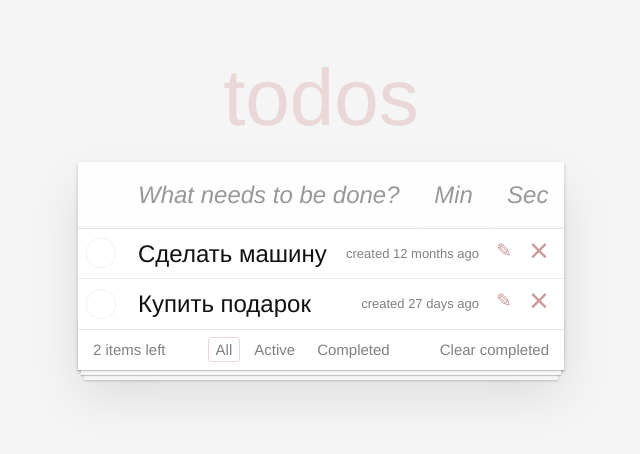
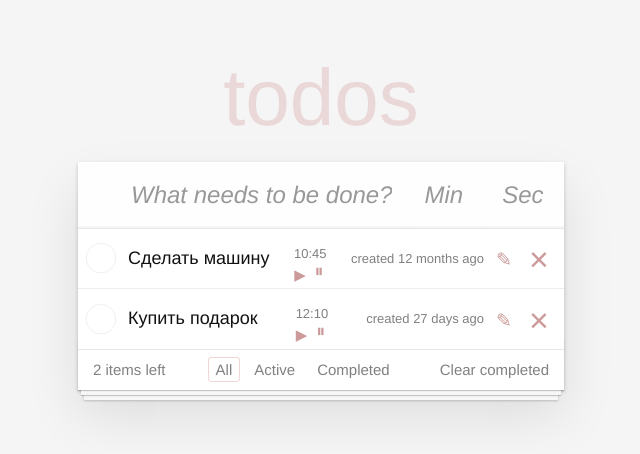
Before and after one commit to Zrazhevskii/kata_react, a React (Vite) app: page / in a window 1280 px wide. Shown: the top 454 px of the page, without its empty margins (319-959 px from the left). Built offline with nearby package versions, Linux system fonts and the light colour scheme.

Commit message:
верстка timer start stop

```diff
--- a/src/App.css
+++ b/src/App.css
@@ -3,19 +3,6 @@
    margin: 0 auto;
    padding: 2rem;
    text-align: center;
-}
-
-.logo {
-   height: 6em;
-   padding: 1.5em;
-   will-change: filter;
-   transition: filter 300ms;
-}
-.logo:hover {
-   filter: drop-shadow(0 0 2em #646cffaa);
-}
-.logo.react:hover {
-   filter: drop-shadow(0 0 2em #61dafbaa);
 }
 
 @keyframes logo-spin {
@@ -40,3 +27,43 @@
 .read-the-docs {
    color: #888;
 }
+
+.todoapp {
+   background: #fff;
+   margin: 130px 0 40px 0;
+   position: relative;
+   box-shadow:
+      0 2px 4px 0 rgba(0, 0, 0, 0.2),
+      0 25px 50px 0 rgba(0, 0, 0, 0.1);
+}
+
+.todoapp input::-webkit-input-placeholder {
+   font-style: italic;
+   font-weight: 300;
+   color: rgba(0, 0, 0, 0.4);
+}
+
+.todoapp input::-moz-placeholder {
+   font-style: italic;
+   font-weight: 300;
+   color: rgba(0, 0, 0, 0.4);
+}
+
+.todoapp input::input-placeholder {
+   font-style: italic;
+   font-weight: 300;
+   color: rgba(0, 0, 0, 0.4);
+}
+
+.todoapp h1 {
+   position: absolute;
+   top: -140px;
+   width: 100%;
+   font-size: 80px;
+   font-weight: 200;
+   text-align: center;
+   color: rgba(175, 47, 47, 0.15);
+   -webkit-text-rendering: optimizeLegibility;
+   -moz-text-rendering: optimizeLegibility;
+   text-rendering: optimizeLegibility;
+}
--- a/src/App.jsx
+++ b/src/App.jsx
@@ -6,8 +6,8 @@ import Footer from './components/Footer/Footer';
 
 export default function App() {
    const [tasks, setTasks] = useState([
-      { idTask: 1, task: 'Сделать машину', active: true, created: new Date(2023, 7, 1, 10, 28, 15) },
-      { idTask: 2, task: 'Купить подарок', active: true, created: new Date(2024, 6, 2, 18, 5, 34) },
+      { idTask: 1, task: 'Сделать машину', active: true, created: new Date(2023, 7, 1, 10, 28, 15), min: 10, sec: 45 },
+      { idTask: 2, task: 'Купить подарок', active: true, created: new Date(2024, 6, 2, 18, 5, 34), min: 12, sec: 10 },
    ]);
 
    const activeCount = tasks.filter((elem) => elem.active).length;
@@ -24,9 +24,19 @@ export default function App() {
       return randomNumber1 + randomNumber2;
    };
 
-   const createTask = (valueForm) => {
+   const createTask = (valueForm, timer) => {
       const time = new Date();
-      setTasks((prevTasks) => [...prevTasks, { idTask: idNumber(), task: valueForm, active: true, created: time }]);
+      setTasks((prevTasks) => [
+         ...prevTasks,
+         {
+            idTask: idNumber(),
+            task: valueForm,
+            active: true,
+            created: time,
+            min: Number(timer.min),
+            sec: Number(timer.sec),
+         },
+      ]);
    };
 
    const clearTasksCompleted = () => {
@@ -54,14 +64,32 @@ export default function App() {
    };
 
    const toggleChecked = (item) => {
-      setTasks(tasks.map((elem) => (elem === item ? { ...elem, active: !elem.active } : { ...elem })));
+      setTasks(tasks.map((elem) => (elem === item ? { ...elem, active: !elem.active, min: 0, sec: 0 } : { ...elem })));
+   };
+
+   const startCountDownTimer = (id) => {
+      setTasks((prev) => {
+         const task = prev.filter((elem) => elem.idTask === id);
+         const { sec } = task[0];
+
+         if (sec === 0) {
+            return prev.map((elem) => (elem.idTask === id ? { ...elem, min: elem.min - 1, sec: 59 } : { ...elem }));
+         }
+         return prev.map((elem) => (elem.idTask === id ? { ...elem, sec: elem.sec - 1 } : { ...elem }));
+      });
    };
 
    return (
       <section className="todoapp">
          <NewTaskForm createTask={createTask} />
          <section className="main">
-            <TaskList data={filterTasks} deletTask={deletTask} toggleChecked={toggleChecked} updateTask={updateTask} />
+            <TaskList
+               data={filterTasks}
+               deletTask={deletTask}
+               toggleChecked={toggleChecked}
+               updateTask={updateTask}
+               startCountDownTimer={startCountDownTimer}
+            />
             <Footer clearTasksCompleted={clearTasksCompleted} updateStatus={updateStatus} activeCount={activeCount} />
          </section>
       </section>
--- a/src/components/NewTaskForm/NewTaskForm.css
+++ b/src/components/NewTaskForm/NewTaskForm.css
@@ -24,17 +24,17 @@
 
 .new-todo,
 .new-todo-form .new-todo-form__timer {
-   padding: 16px 16px 16px 60px;
+   padding: 16px 16px 16px 53px;
    border: none;
    background: rgba(0, 0, 0, 0.003);
    box-shadow: inset 0 -2px 1px rgba(0, 0, 0, 0.03);
 }
 
 .new-todo {
-   width: 70%;
+   width: 68%;
 }
 
 .new-todo-form .new-todo-form__timer {
-   width: 15%;
+   width: 16%;
    padding-left: 16px;
 }
--- a/src/components/NewTaskForm/NewTaskForm.jsx
+++ b/src/components/NewTaskForm/NewTaskForm.jsx
@@ -3,7 +3,20 @@ import PropTypes from 'prop-types';
 import './NewTaskForm.css';
 
 export default function NewTaskForm({ createTask }) {
+   // console.log(createTask);
    const [valueForm, setValueForm] = useState('');
+   const [time, setTime] = useState({
+      min: '',
+      sec: '',
+   });
+
+   const { min, sec } = time;
+
+   const handleChangeForm = (evt) => {
+      const { name, value } = evt.target;
+      // if (Number.isNaN(Number(value)) && (name === 'min' || name === 'sec')) return;
+      setTime((prev) => ({ ...prev, [name]: value }));
+   };
 
    const handleChange = (evt) => {
       setValueForm(evt.target.value);
@@ -11,27 +24,50 @@ export default function NewTaskForm({ createTask }) {
 
    const handleSubmit = (evt) => {
       evt.preventDefault();
+
       if (valueForm.trim() !== '') {
-         createTask(valueForm);
+         createTask(valueForm, time);
          setValueForm('');
+         setTime({
+            min: '',
+            sec: '',
+         });
       }
    };
 
    return (
       <header className="header">
          <h1>todos</h1>
-         <form onSubmit={handleSubmit} className="new-todo-form">
+         <form onSubmit={(evt) => handleSubmit(evt)} className="new-todo-form">
+            <button type="submit" hidden aria-hidden />
             <input
                className="new-todo"
+               type="text"
                name="valueForm"
                value={valueForm}
                placeholder="What needs to be done?"
-               onChange={handleChange}
+               onChange={(evt) => handleChange(evt)}
                autoFocus
                required
             />
-            <input className="new-todo-form__timer" placeholder="Min" autoFocus />
-            <input className="new-todo-form__timer" placeholder="Sec" autoFocus />
+            <input
+               className="new-todo-form__timer"
+               placeholder="Min"
+               autoFocus
+               name="min"
+               value={min}
+               onChange={(evt) => handleChangeForm(evt)}
+               required
+            />
+            <input
+               className="new-todo-form__timer"
+               placeholder="Sec"
+               autoFocus
+               name="sec"
+               value={sec}
+               onChange={(evt) => handleChangeForm(evt)}
+               required
+            />
          </form>
       </header>
    );
--- a/src/components/Task/Task.jsx
+++ b/src/components/Task/Task.jsx
@@ -1,12 +1,15 @@
-import { useEffect, useState } from 'react';
+import { useEffect, useRef, useState } from 'react';
 import { formatDistanceToNow } from 'date-fns';
 import PropTypes from 'prop-types';
 import ChangeForm from '../ChangeForm';
 
-export default function Task({ item, deletTask, toggleChecked, updateTask }) {
-   const { idTask, task, active, created } = item;
+export default function Task({ item, deletTask, toggleChecked, updateTask, startCountDownTimer }) {
+   const { idTask, task, active, created, min, sec } = item;
    const [date, setDate] = useState(formatDistanceToNow(created));
    const [changeClass, setChangeClass] = useState(false);
+   const [booleanTimer, setBooleanTimer] = useState(false);
+   const intervalTime = useRef(null);
+   // const [buttonClass, setbuttonClass] = useState('icon icon-play');
 
    useEffect(() => {
       const interval = setInterval(() => {
@@ -22,18 +25,46 @@ export default function Task({ item, deletTask, toggleChecked, updateTask }) {
       setChangeClass((prevTask) => !prevTask);
    };
 
+   const startPauseTimer = () => {
+      if (!active) return;
+      if (min === 0 && sec === 0) return;
+      if (!booleanTimer) {
+         intervalTime.current = setInterval(() => {
+            startCountDownTimer(idTask);
+         }, 1000);
+      }
+      setBooleanTimer(true);
+   };
+
+   const toggleActive = () => {
+      clearInterval(intervalTime.current);
+      setBooleanTimer(false);
+      toggleChecked(item);
+   };
+
+   const stopTimer = () => {
+      clearInterval(intervalTime.current);
+      setBooleanTimer(false);
+   };
+
+   useEffect(() => {
+      if (min === 0 && sec === 0) {
+         clearInterval(intervalTime.current);
+         // console.log('закончили упражнение');
+      }
+   }, [min, sec]);
+
    return (
       <li className={view}>
          <div className="view">
-            <input
-               id={idTask}
-               className="toggle"
-               type="checkbox"
-               checked={!active}
-               onChange={() => toggleChecked(item)}
-            />
+            <input id={idTask} className="toggle" type="checkbox" checked={!active} onChange={toggleActive} />
             <label htmlFor={idTask}>
                <span className={description}>{task}</span>
+               <span className="descrip">
+                  <button type="button" aria-label="Edit task" className="icon icon-play" onClick={startPauseTimer} />
+                  <button type="button" aria-label="Edit task" className="icon icon-pause" onClick={stopTimer} />
+                  {min}:{sec}
+               </span>
                <span className="created">created {date} ago</span>
             </label>
             <button type="button" aria-label="Edit task" className="icon icon-edit" onClick={handleChangeClass} />
@@ -55,8 +86,12 @@ Task.propTypes = {
       task: PropTypes.string.isRequired,
       active: PropTypes.bool.isRequired,
       created: PropTypes.instanceOf(Date),
+      min: PropTypes.number,
+      sec: PropTypes.number,
    }),
    updateTask: PropTypes.func.isRequired,
    deletTask: PropTypes.func.isRequired,
    toggleChecked: PropTypes.func.isRequired,
+   startCountDownTimer: PropTypes.func.isRequired,
+   // stopCountDownTimer: PropTypes.func.isRequired,
 };
--- a/src/components/TaskList/TaskList.css
+++ b/src/components/TaskList/TaskList.css
@@ -12,7 +12,7 @@
 
 .todo-list li {
    position: relative;
-   font-size: 24px;
+   font-size: 18px;
    border-bottom: 1px solid #ededed;
 }
 
@@ -73,12 +73,13 @@
    display: flex;
    align-items: center;
    justify-content: space-between;
-   padding: 15px 85px 15px 60px;
+   padding: 15px 80px 15px 50px;
 }
 
 .todo-list li label .created {
    font-size: 13px;
    color: gray;
+   /* width: 140px; */
 }
 
 .todo-list li label .description {
@@ -95,6 +96,16 @@
    text-decoration: line-through;
 }
 
+.todo-list li label .descrip {
+   display: block;
+   width: 50px;
+
+   font-size: 13px;
+   /* margin-right: auto; */
+   padding-bottom: 10px;
+   color: gray;
+}
+
 .todo-list li .icon {
    position: absolute;
    top: 0;
@@ -103,7 +114,7 @@
    height: 40px;
    font-size: 34px;
    color: #cc9a9a;
-   margin: auto 0 11px;
+   margin: auto 0;
    transition: color 0.2s ease-out;
    cursor: pointer;
 }
@@ -136,3 +147,28 @@
 .todo-list li.editing:last-child {
    margin-bottom: -1px;
 }
+
+.todo-list li .icon-pause,
+.todo-list li .icon-play {
+   font-size: 18px;
+   width: 18px;
+   height: 18px;
+}
+
+.todo-list li .icon-play {
+   font-size: 15px;
+}
+
+.icon-pause:after {
+   position: relative;
+   content: '⏸';
+   left: 16px;
+   top: 10px;
+}
+
+.icon-play:after {
+   position: relative;
+   content: '▶';
+   left: -3px;
+   top: 15px;
+}
--- a/src/components/TaskList/TaskList.jsx
+++ b/src/components/TaskList/TaskList.jsx
@@ -3,7 +3,7 @@ import './TaskList.css';
 import PropTypes from 'prop-types';
 import Task from '../Task/Task';
 
-export default function TaskList({ data, deletTask, toggleChecked, updateTask }) {
+export default function TaskList({ data, deletTask, toggleChecked, updateTask, startCountDownTimer }) {
    return (
       <ul className="todo-list">
          {data.map((item) => {
@@ -13,6 +13,8 @@ export default function TaskList({ data, deletTask, toggleChecked, updateTask })
                   deletTask={deletTask}
                   toggleChecked={toggleChecked}
                   updateTask={updateTask}
+                  startCountDownTimer={startCountDownTimer}
+                  // stopCountDownTimer={stopCountDownTimer}
                   key={item.idTask}
                />
             );
@@ -30,4 +32,6 @@ TaskList.propTypes = {
    deletTask: PropTypes.func.isRequired,
    toggleChecked: PropTypes.func.isRequired,
    updateTask: PropTypes.func.isRequired,
+   startCountDownTimer: PropTypes.func.isRequired,
+   // stopCountDownTimer: PropTypes.func.isRequired,
 };
```
